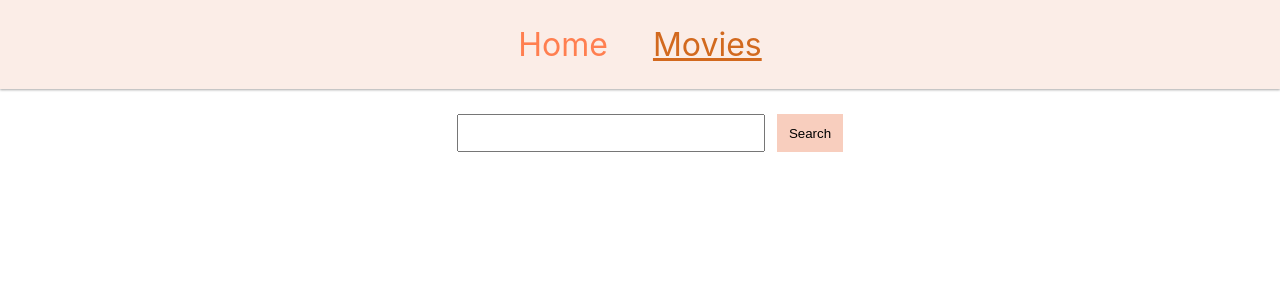
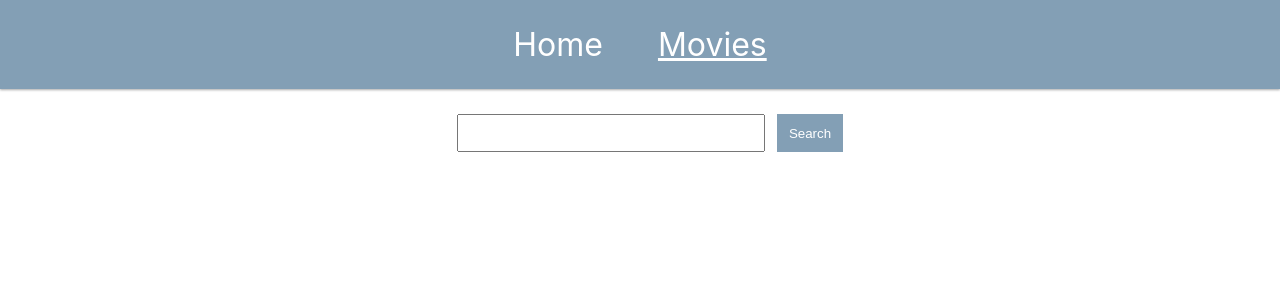
Before and after one commit to KaterynaMal/goit-react-hw-05-movies, a React (Create React App) app: page /goit-react-hw-05-movies/movies in a window 1280 px wide. Shown: the top 300 px of the page. Built offline with nearby package versions, Linux system fonts and the light colour scheme.

Commit message:
some css

```diff
--- a/src/components/App.jsx
+++ b/src/components/App.jsx
@@ -17,7 +17,7 @@ function App() {
         <Routes>
           <Route path="/" element={<HomePage />}></Route>
           <Route path="/movies" element={<MoviesPage />}></Route>
-          <Route path="/movies/:movieId" element={<MovieDetailsPage />}></Route>
+          <Route path="/movies/:movieId/*" element={<MovieDetailsPage />}></Route>
           <Route path="/movies/:movieId/cast" element={<CastPage />}></Route>
           <Route
             path="/movies/:movieId/reviews"
--- a/src/components/Layout/Layout.module.css
+++ b/src/components/Layout/Layout.module.css
@@ -1,22 +1,22 @@
 .header {
   padding: 25px 60px;
   display: flex;
-  gap: 45px;
+  gap: 55px;
   justify-content: center;
   /* border-bottom: 1px solid black; */
   box-shadow: rgba(0, 0, 0, 0.12) 0px 1px 3px, rgba(0, 0, 0, 0.24) 0px 1px 2px;
   position: sticky;
-  background-color: rgb(251, 237, 231);
+  background-color: rgb(131, 159, 181);
 }
 
 .navLink {
   font-size: 32px;
   font-weight: 500px;
   text-decoration: none;
-  color: coral;
+  color: white;
 }
 
 .active {
-  color: chocolate;
+  /* color: chocolate; */
   text-decoration: underline;
 }
--- a/src/components/SearchMowies/SearchMowies.jsx
+++ b/src/components/SearchMowies/SearchMowies.jsx
@@ -1,11 +1,11 @@
-// import React, { useState, useEffect } from 'react';
-import { useNavigate } from 'react-router-dom';
-import css from './SearchMowies.module.css';
-import { useSearchParams } from 'react-router-dom';
+// import React from 'react';
+// import { useNavigate, useSearchParams  } from 'react-router-dom';
+// import css from './SearchMowies.module.css';
 
-const SearchMowies = () => {
-  const [searchParams, setSearchParams] = useSearchParams();
-  const navigate = useNavigate();
+
+// const SearchMowies = () => {
+//   const [searchParams, setSearchParams] = useSearchParams();
+  // const navigate = useNavigate();
 
   // const query = searchParams.get('query');
   //  setSearchParams({
@@ -13,24 +13,31 @@ const SearchMowies = () => {
   //   });
 
 
-  const handleSearch = () => {
-    navigate(`/movies?query=${searchParams}`);
-  };
+  // const handleSearch = () => {
+  //   navigate(`/movies?query=${searchParams.get('query')}`);
+  // };
 
-  return (
-    <div>
-      <form action="" className={css.form}>
-        <input
-          type="text"
-          value={searchParams}
-          onChange={e => setSearchParams(e.target.value)}
-          className={css.input}
-        />
-        <button onClick={handleSearch} type="submit" className={css.button}>
-          Search
-        </button>
-      </form>
-    </div>
-  );
-};
-export { SearchMowies };
+  // const handleSubmit = (value) => {
+  //   setSearchParams({query: value})
+  // }
+
+//   return (
+//     <div>
+//       <form action="" className={css.form} onSubmit={(e) => {
+//           e.preventDefault();
+//           handleSearch();
+//         }}>
+//         <input
+//           type="text"
+//           value={searchParams.get('query') || ''}
+//           onChange={e => setSearchParams({query: e.target.value})}
+//           className={css.input}
+//         />
+//         <button type="submit" className={css.button}>
+//           Search
+//         </button>
+//       </form>
+//     </div>
+//   );
+// };
+// export { SearchMowies };
--- a/src/pages/CastPage.jsx
+++ b/src/pages/CastPage.jsx
@@ -1,7 +1,7 @@
 import { useEffect, useState } from 'react';
 import React from 'react';
-import { useParams, Link, useLocation } from 'react-router-dom';
-
+import { useParams, Link, useLocation} from 'react-router-dom';
+// , Link, useLocation
 import { requestMovies } from 'services/api';
 
 const CastPage = () => {
@@ -26,6 +26,8 @@ const CastPage = () => {
     fetchCast();
   }, [movieId]);
 
+const defaultImg = '<https://ireland.apollo.olxcdn.com/v1/files/0iq0gb9ppip8-UA/image>'
+
   return (
     <div>
       <Link to={backLink}>
@@ -45,10 +47,13 @@ const CastPage = () => {
                 src={
                   actor.profile_path
                     ? `https://image.tmdb.org/t/p/w200/${actor.profile_path}`
-                    : 'https://lh3.googleusercontent.com/pw/ABLVV84zci9C9zWeXHgV9_NUIfxRzW_2SyA3whYBaXKw-mF-AB8bYqM2abi0T5518xnJmjAH0f2AkDYz8PGjJHkORp7Czcuw7_oK_ZRVlep-TCCFXh98G7GA7i5EeVXXnr2PrwMOwAHPqxnlDQ5_lKz0__rZQw=w600-h600-s-no-gm?authuser=0'
+                    // : 'https://ireland.apollo.olxcdn.com/v1/files/0iq0gb9ppip8-UA/image>'
+                   : {defaultImg}
                 }
                 alt={actor.name}
+                width={250}
               />
+
               <p>{actor.name}</p>
               <p>Character: {actor.character}</p>
             </li>
--- a/src/pages/HomePage/HomePage.jsx
+++ b/src/pages/HomePage/HomePage.jsx
@@ -4,7 +4,7 @@ import { Link } from 'react-router-dom';
 import { useEffect, useState } from 'react';
 import { requestMovies } from 'services/api';
 
-import css from './HomePage.module.css';
+import css from '../HomePage/HomePage.module.css';
 
 const HomePage = () => {
   const [trendingMovies, setTrendingMovies] = useState([]);
--- a/src/pages/HomePage/HomePage.module.css
+++ b/src/pages/HomePage/HomePage.module.css
@@ -24,5 +24,5 @@ line-height: 1.5em;
 .movie_link:hover,
 .movie_link:focus {
     text-decoration: underline;
-    color: chocolate;
+    color: rgb(131, 159, 181);
 }
--- /dev/null
+++ b/src/pages/MovieDetailsPage.module.css
@@ -0,0 +1,47 @@
+.container {
+    padding-left: 30px;
+    padding-right: 30px;
+
+}
+
+.details_container {
+    display: flex;
+    gap: 25px;
+    /* border-bottom: 1px solid gray; */
+    box-shadow: rgba(0, 0, 0, 0.24) 0px 3px 8px;
+}
+
+.discription {
+    display: block;
+
+}
+
+img {
+    margin-top: 15px;
+    margin-bottom: 15px;
+}
+
+.backBtn {
+    cursor: pointer;
+    margin-top: 15px;
+    margin-bottom: 15px;
+    background-color: rgb(131, 159, 181);
+    border: none;
+    padding: 8px 12px;
+    box-shadow: rgba(0, 0, 0, 0.16) 0px 1px 4px;
+    color: white;
+    font-weight: 500;
+}
+
+.backBtn:hover,
+.backBtn:focus {
+    background-color: rgb(125, 156, 180);
+    box-shadow: rgba(0, 0, 0, 0.24) 0px 3px 8px;
+}
+
+.additional {
+    /* border-bottom: 1px solid gray; */
+        box-shadow: rgba(0, 0, 0, 0.24) 0px 3px 8px;
+        padding-top: 15px;
+        padding-bottom: 15px;
+}
--- a/src/pages/MoviesPage.jsx
+++ b/src/pages/MoviesPage.jsx
@@ -1,20 +1,93 @@
-import React from 'react';
-
-import { SearchMowies } from 'components/SearchMowies/SearchMowies';
-import { useParams } from 'react-router-dom';
-import { useEffect } from 'react';
+import React, { useEffect, useState, Suspense } from 'react';
+import css from './MoviesPage.module.css';
+import { useSearchParams, Link, useLocation } from 'react-router-dom';
+import { requestMovies } from 'services/api';
 
 const MoviesPage = () => {
-  const { movieId } = useParams();
+  const [movies, setMovies] = useState(null);
+  const [searchParams, setSearchParams] = useSearchParams();
+  const paramsFofSearch =
+     searchParams.size !== 0 ? searchParams.get('searchValue') : '';
+
+  const [inputValue, setInputValue] = useState(paramsFofSearch || '');
+  const [indicatorLoader, setIndicatorLoader] = useState(true);
+
+  const location = useLocation();
 
   useEffect(() => {
-    if (!movieId) return
-  }, [movieId])
+    const fetchMovieByQuery = async () => {
+      try {
+        if (!paramsFofSearch) {
+          setIndicatorLoader(false);
+          setMovies(null);
+          return;
+        }
+
+        const endpoint = `/search/movie?query=${paramsFofSearch}&include_adult=false`;
+        const result = await requestMovies(endpoint);
+        setMovies(result);
+        //  .results
+      } catch (error) {
+        console.error('Error:', error.message);
+      }
+      setIndicatorLoader(false);
+    };
+
+    fetchMovieByQuery();
+  }, [paramsFofSearch]);
+
+  const HandleSubmit = e => {
+    e.preventDefault();
+    setIndicatorLoader(true);
+    const dataForSearch = e.currentTarget.elements.search.value;
+    setSearchParams({ searchValue: dataForSearch });
+  };
+
+  const HandleInput = e => {
+    const inputValue = e.currentTarget.value;
+    setInputValue(inputValue);
+  };
 
   return (
     <div>
-      <SearchMowies></SearchMowies>
+      <Suspense fallback={<div>Loading...</div>}>
+        {/* <SearchMowies /> */}
+        <div>
+          <form
+            action=""
+            onSubmit={HandleSubmit}
+            className={css.form}
+          >
+            <input
+              type="text"
+              value={inputValue}
+              onChange={HandleInput}
+              name="search"
+
+              className={css.input}
+            />
+            <button
+              type="submit"
+              className={css.button}
+            >
+              Search
+            </button>
+          </form>
+        </div>
+      </Suspense>
+      {indicatorLoader && <div>Loading...</div>}
+      {movies && (
+        <ul>
+          {movies.map(movie => (
+            <li key={movie.id}>
+              <Link to={`/movies/${movie.id}`} state={{ from: location }}>
+                {movie.title}
+              </Link>
+            </li>
+          ))}
+        </ul>
+      )}
     </div>
-  )
-}
-export default MoviesPage ;
+  );
+};
+export default MoviesPage;
--- /dev/null
+++ b/src/pages/MoviesPage.module.css
@@ -0,0 +1,31 @@
+.form {
+    display: flex;
+    gap: 12px;
+    margin-top: 25px;
+    margin-left: 20px;
+    justify-content: center;
+}
+
+.input {
+    width: 300px;
+    height: 32px;
+    font-size: 18px;
+
+}
+
+.button {
+    cursor: pointer;
+    padding-left: 12px;
+    padding-right: 12px;
+    background-color: rgb(131, 159, 181);
+        border: none;
+        font-weight: 500;
+        color: white;
+        font-weight: 500;
+}
+
+.button:hover,
+.button:focus {
+    box-shadow: rgba(0, 0, 0, 0.12) 0px 1px 3px, rgba(0, 0, 0, 0.24) 0px 1px 2px;
+    background-color: rgb(125, 156, 180);
+}
--- a/src/pages/ReviewsPage.jsx
+++ b/src/pages/ReviewsPage.jsx
@@ -1,6 +1,6 @@
 import React, { useEffect, useState } from 'react';
 import { useParams, Link, useLocation } from 'react-router-dom';
-
+// , Link, useLocation
 import { requestMovies } from 'services/api';
 
 const ReviewsPage = () => {
--- a/src/services/api.js
+++ b/src/services/api.js
@@ -3,6 +3,7 @@ import axios from 'axios';
 const API_KEY = 'f0dfa7497e7951551870a1200c4b66ff';
 
 const requestMovies = async (endpoint) => {
+    // const API_KEY = 'f0dfa7497e7951551870a1200c4b66ff';
   try {
     const { data } = await axios.get(
       `https://api.themoviedb.org/3${endpoint}?api_key=${API_KEY}`
```
Also changed, not shown: src/pages/MovieDetailsPage.jsx (+56 -21 lines).
